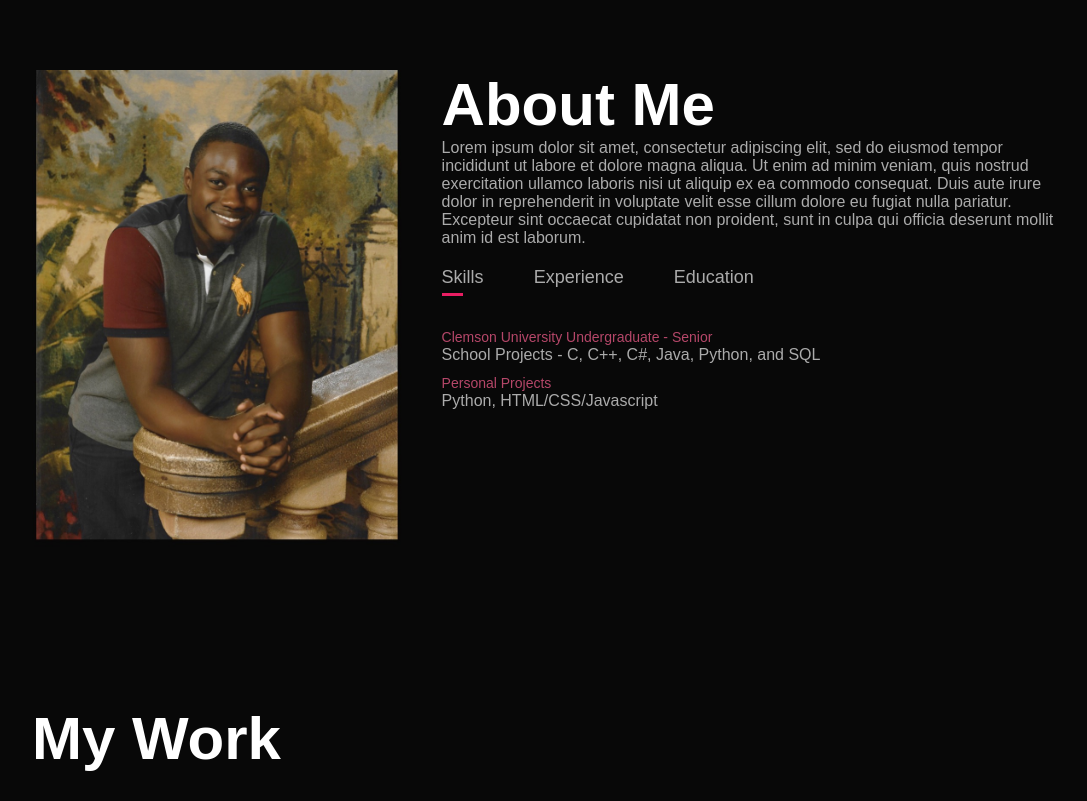
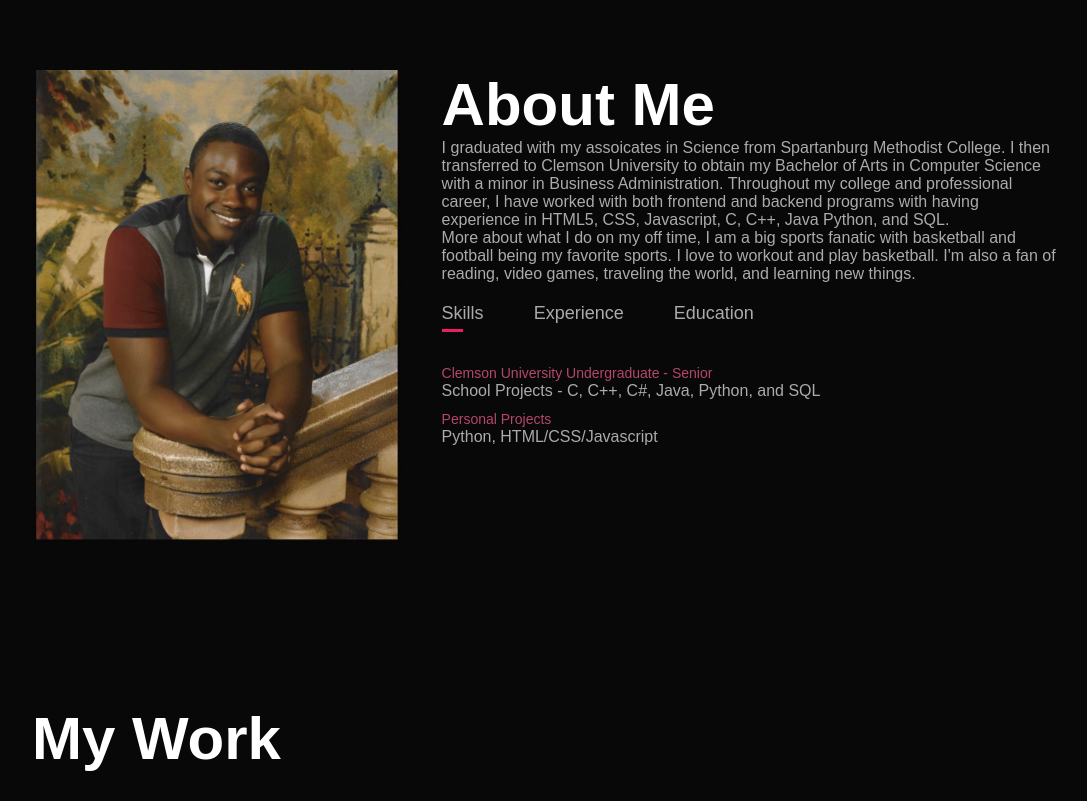
Before and after one commit to jtrodge/PersonalWebPortfolio, a plain HTML site: page main.html in a window 1280 px wide. Shown: the part 820-1621 px from the top of the page, without its empty margins (96-1183 px from the left). Drawn offline with Linux system fonts and the light colour scheme.

Commit message:
Add files via upload

```diff
--- a/main.html
+++ b/main.html
@@ -38,10 +38,15 @@
                 <div class="about-col-2">
                     <h1 class="sub-title">About Me</h1>
                     <p>
-                        Lorem ipsum dolor sit amet, consectetur adipiscing elit, sed do eiusmod tempor incididunt ut labore et dolore magna aliqua.
-                        Ut enim ad minim veniam, quis nostrud exercitation ullamco laboris nisi ut aliquip ex ea commodo consequat.
-                        Duis aute irure dolor in reprehenderit in voluptate velit esse cillum dolore eu fugiat nulla pariatur.
-                        Excepteur sint occaecat cupidatat non proident, sunt in culpa qui officia deserunt mollit anim id est laborum.
+                        I graduated with my assoicates in Science from Spartanburg Methodist College.
+                        I then transferred to Clemson University to obtain my Bachelor of Arts in Computer Science
+                        with a minor in Business Administration. Throughout my college and professional career, I have worked
+                        with both frontend and backend programs with having experience in HTML5, CSS, Javascript, C, C++, Java
+                        Python, and SQL.
+                        <br>
+                        More about what I do on my off time, I am a big sports fanatic with basketball and football being my
+                        favorite sports. I love to workout and play basketball. I'm also a fan of reading, video games, traveling the world,
+                        and learning new things.
                     </p>
 
                     <div class="tab-titles">
```
